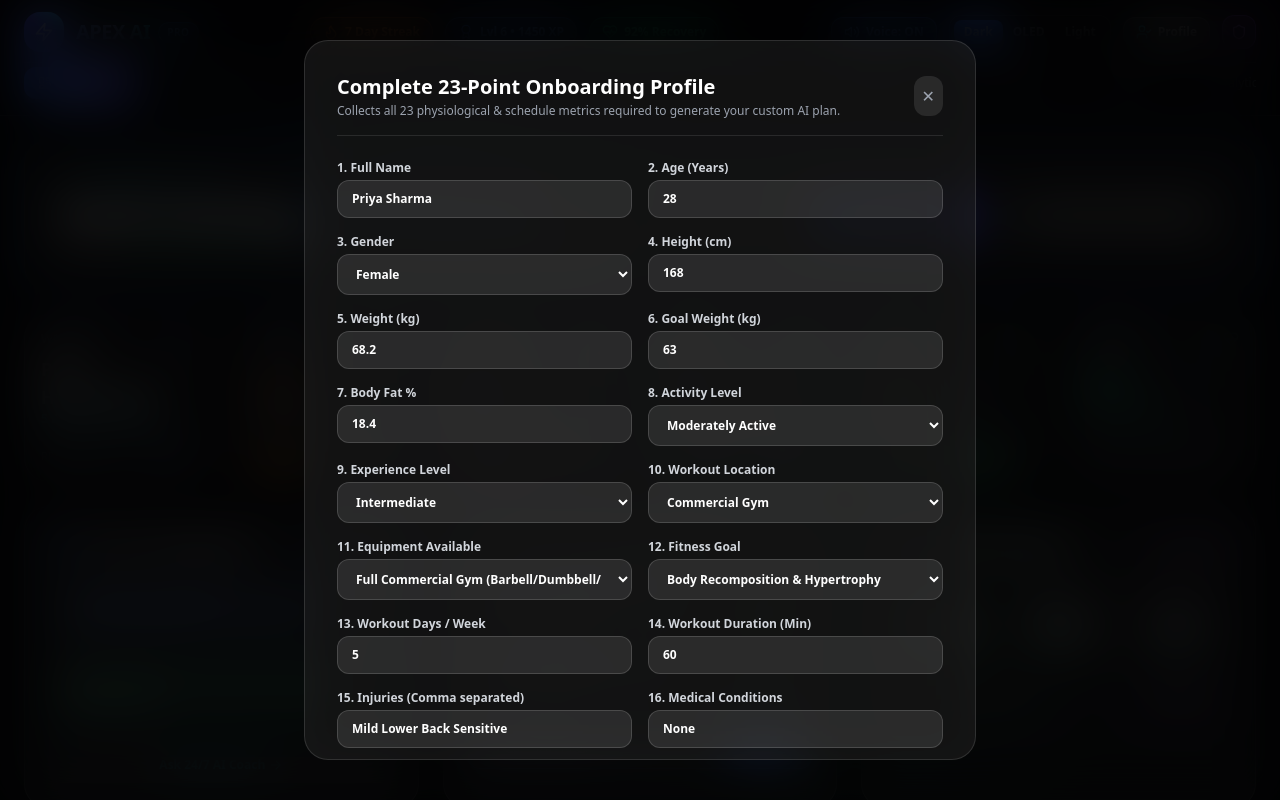
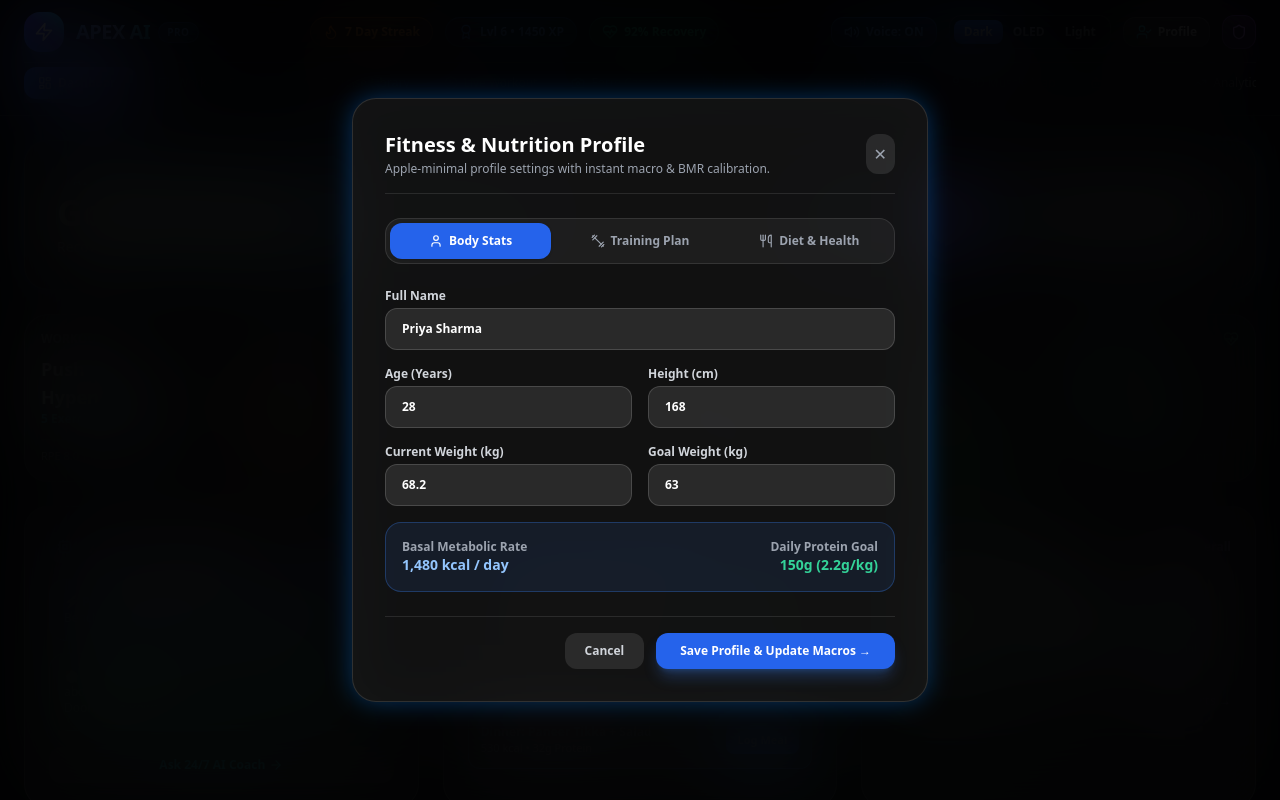
Before and after one commit to yathamsridharreddy/apex-ai-fitness, a React (Vite) app in the folder web-application/apex-ai-fitness-web/: page / in a window 1280 px wide. Both pictures are taken after a click on the button "Profile". Shown: the top 800 px of the page. Built offline with nearby package versions, Linux system fonts and the light colour scheme.

Commit message:
refactor: redesign Profile modal into Sleek 3-Tab layout (Body Stats, Training Plan, Diet & Health) removing overwhelming multi-column spreadsheet wall

```diff
--- a/web-application/apex-ai-fitness-web/src/components/modals/OnboardingModal.tsx
+++ b/web-application/apex-ai-fitness-web/src/components/modals/OnboardingModal.tsx
@@ -1,41 +1,61 @@
+// APEX AI FITNESS — PRO (Sleek Apple-Minimal Tabbed Profile Modal)
+// Clean 3-tab layout (Body Stats, Training Plan, Diet & Recovery) instead of an overwhelming 23-field form wall.
+
 import React, { useState } from 'react';
 import { useFitnessStore } from '../../store/useFitnessStore';
 import { soundService } from '../../services/soundService';
+import { User, Dumbbell, Utensils, Check } from 'lucide-react';
 
 export const OnboardingModal: React.FC = () => {
   const { showOnboardingModal, closeOnboardingModal, profile, setProfile } = useFitnessStore();
 
+  const [activeProfileTab, setActiveProfileTab] = useState<'BODY' | 'TRAINING' | 'DIET'>('BODY');
   const [name, setName] = useState(profile.name);
   const [age, setAge] = useState(profile.age);
   const [weight, setWeight] = useState(profile.weightKg);
+  const [goalWeight, setGoalWeight] = useState(profile.goalWeightKg);
+  const [height, setHeight] = useState(profile.heightCm);
+  const [goal, setGoal] = useState(profile.fitnessGoal);
+  const [equipment, setEquipment] = useState(profile.equipmentAvailable);
+  const [days, setDays] = useState(profile.workoutDaysPerWeek);
+  const [diet, setDiet] = useState(profile.dietPreference);
+  const [water, setWater] = useState(profile.waterIntakeLiters);
+  const [sleep, setSleep] = useState(profile.sleepHours);
 
   if (!showOnboardingModal) return null;
 
   const handleSave = () => {
     soundService.playSuccess();
+    const updatedProtein = Math.round(Number(weight) * 2.2);
     setProfile({
       name,
       age: Number(age),
       weightKg: Number(weight),
-      targetProtein: Math.round(Number(weight) * 2.2)
+      goalWeightKg: Number(goalWeight),
+      heightCm: Number(height),
+      fitnessGoal: goal,
+      equipmentAvailable: equipment,
+      workoutDaysPerWeek: Number(days),
+      dietPreference: diet,
+      waterIntakeLiters: Number(water),
+      sleepHours: Number(sleep),
+      targetProtein: updatedProtein
     });
     closeOnboardingModal();
     alert(
-      `Personalized profile for ${name} saved! Your BMR is 1,480 kcal and daily protein target is ${Math.round(
-        Number(weight) * 2.2
-      )}g.`
+      `Profile saved for ${name}! Daily protein target updated to ${updatedProtein}g (2.2g/kg bodyweight).`
     );
   };
 
   return (
-    <div className="fixed inset-0 z-50 bg-black/80 backdrop-blur-xl flex items-center justify-center p-4">
-      <div className="glass-card max-w-2xl w-full max-h-[90vh] overflow-y-auto p-6 sm:p-8 space-y-6">
+    <div className="fixed inset-0 z-50 bg-black/85 backdrop-blur-2xl flex items-center justify-center p-4">
+      <div className="glass-card max-w-xl w-full max-h-[90vh] overflow-y-auto p-6 sm:p-8 space-y-6 shadow-glow-blue">
+        {/* Header */}
         <div className="flex items-center justify-between border-b border-white/10 pb-4">
           <div>
-            <h3 className="text-xl font-extrabold text-white">Complete 23-Point Onboarding Profile</h3>
+            <h3 className="text-xl font-extrabold text-white">Fitness & Nutrition Profile</h3>
             <p className="text-xs text-gray-400 mt-0.5">
-              Collects all 23 physiological & schedule metrics required to generate your custom AI
-              plan.
+              Apple-minimal profile settings with instant macro & BMR calibration.
             </p>
           </div>
           <button
@@ -43,247 +63,245 @@ export const OnboardingModal: React.FC = () => {
               soundService.playClick();
               closeOnboardingModal();
             }}
-            className="p-2 rounded-xl bg-white/10 hover:bg-white/20 text-gray-400 hover:text-white"
+            className="p-2 rounded-xl bg-white/10 hover:bg-white/20 text-gray-400 hover:text-white transition"
           >
             ✕
           </button>
         </div>
 
-        <div className="grid grid-cols-1 sm:grid-cols-2 gap-4 text-xs font-medium">
+        {/* 3 Apple-Style Profile Tabs */}
+        <div className="flex items-center space-x-2 bg-white/5 p-1 rounded-2xl border border-white/10">
+          <button
+            onClick={() => {
+              soundService.playClick();
+              setActiveProfileTab('BODY');
+            }}
+            className={`flex-1 py-2.5 rounded-xl text-xs font-bold transition flex items-center justify-center space-x-1.5 ${
+              activeProfileTab === 'BODY'
+                ? 'bg-blue-600 text-white shadow'
+                : 'text-gray-400 hover:text-white'
+            }`}
+          >
+            <User className="w-3.5 h-3.5" />
+            <span>Body Stats</span>
+          </button>
+          <button
+            onClick={() => {
+              soundService.playClick();
+              setActiveProfileTab('TRAINING');
+            }}
+            className={`flex-1 py-2.5 rounded-xl text-xs font-bold transition flex items-center justify-center space-x-1.5 ${
+              activeProfileTab === 'TRAINING'
+                ? 'bg-blue-600 text-white shadow'
+                : 'text-gray-400 hover:text-white'
+            }`}
+          >
+            <Dumbbell className="w-3.5 h-3.5" />
+            <span>Training Plan</span>
+          </button>
+          <button
+            onClick={() => {
+              soundService.playClick();
+              setActiveProfileTab('DIET');
+            }}
+            className={`flex-1 py-2.5 rounded-xl text-xs font-bold transition flex items-center justify-center space-x-1.5 ${
+              activeProfileTab === 'DIET'
+                ? 'bg-blue-600 text-white shadow'
+                : 'text-gray-400 hover:text-white'
+            }`}
+          >
+            <Utensils className="w-3.5 h-3.5" />
+            <span>Diet & Health</span>
+          </button>
+        </div>
+
+        {/* Tab 1: Body Stats */}
+        {activeProfileTab === 'BODY' && (
+          <div className="space-y-4 text-xs font-medium">
             <div>
-            <label className="block text-gray-300 font-bold mb-1">1. Full Name</label>
+              <label className="block text-gray-300 font-bold mb-1">Full Name</label>
               <input
                 type="text"
                 value={name}
                 onChange={(e) => setName(e.target.value)}
-              className="w-full px-3.5 py-2.5 rounded-xl bg-white/10 border border-white/15 text-white font-semibold"
+                className="w-full px-4 py-3 rounded-xl bg-white/10 border border-white/15 text-white font-semibold focus:outline-none focus:border-blue-500"
               />
             </div>
+
+            <div className="grid grid-cols-2 gap-4">
               <div>
-            <label className="block text-gray-300 font-bold mb-1">2. Age (Years)</label>
+                <label className="block text-gray-300 font-bold mb-1">Age (Years)</label>
                 <input
                   type="number"
                   value={age}
                   onChange={(e) => setAge(Number(e.target.value))}
-              className="w-full px-3.5 py-2.5 rounded-xl bg-white/10 border border-white/15 text-white font-semibold"
+                  className="w-full px-4 py-3 rounded-xl bg-white/10 border border-white/15 text-white font-semibold focus:outline-none focus:border-blue-500"
                 />
               </div>
               <div>
-            <label className="block text-gray-300 font-bold mb-1">3. Gender</label>
-            <select
-              defaultValue={profile.gender}
-              className="w-full px-3.5 py-2.5 rounded-xl bg-white/10 border border-white/15 text-white bg-gray-900 font-semibold"
-            >
-              <option value="FEMALE">Female</option>
-              <option value="MALE">Male</option>
-              <option value="NON_BINARY">Non-Binary</option>
-              <option value="PREFER_NOT_TO_SAY">Prefer Not to Say</option>
-            </select>
-          </div>
-          <div>
-            <label className="block text-gray-300 font-bold mb-1">4. Height (cm)</label>
+                <label className="block text-gray-300 font-bold mb-1">Height (cm)</label>
                 <input
                   type="number"
-              defaultValue={profile.heightCm}
-              className="w-full px-3.5 py-2.5 rounded-xl bg-white/10 border border-white/15 text-white font-semibold"
+                  value={height}
+                  onChange={(e) => setHeight(Number(e.target.value))}
+                  className="w-full px-4 py-3 rounded-xl bg-white/10 border border-white/15 text-white font-semibold focus:outline-none focus:border-blue-500"
                 />
               </div>
+            </div>
+
+            <div className="grid grid-cols-2 gap-4">
               <div>
-            <label className="block text-gray-300 font-bold mb-1">5. Weight (kg)</label>
+                <label className="block text-gray-300 font-bold mb-1">Current Weight (kg)</label>
                 <input
                   type="number"
                   value={weight}
                   onChange={(e) => setWeight(Number(e.target.value))}
-              className="w-full px-3.5 py-2.5 rounded-xl bg-white/10 border border-white/15 text-white font-semibold"
+                  className="w-full px-4 py-3 rounded-xl bg-white/10 border border-white/15 text-white font-semibold focus:outline-none focus:border-blue-500"
                 />
               </div>
               <div>
-            <label className="block text-gray-300 font-bold mb-1">6. Goal Weight (kg)</label>
+                <label className="block text-gray-300 font-bold mb-1">Goal Weight (kg)</label>
                 <input
                   type="number"
-              defaultValue={profile.goalWeightKg}
-              className="w-full px-3.5 py-2.5 rounded-xl bg-white/10 border border-white/15 text-white font-semibold"
-            />
-          </div>
-          <div>
-            <label className="block text-gray-300 font-bold mb-1">7. Body Fat %</label>
-            <input
-              type="number"
-              defaultValue={profile.bodyFatPercentage}
-              className="w-full px-3.5 py-2.5 rounded-xl bg-white/10 border border-white/15 text-white font-semibold"
-            />
-          </div>
-          <div>
-            <label className="block text-gray-300 font-bold mb-1">8. Activity Level</label>
-            <select
-              defaultValue={profile.activityLevel}
-              className="w-full px-3.5 py-2.5 rounded-xl bg-white/10 border border-white/15 text-white bg-gray-900 font-semibold"
-            >
-              <option value="MODERATELY_ACTIVE">Moderately Active</option>
-              <option value="VERY_ACTIVE">Very Active</option>
-              <option value="ATHLETE">Athlete</option>
-              <option value="SEDENTARY">Sedentary</option>
-            </select>
-          </div>
-          <div>
-            <label className="block text-gray-300 font-bold mb-1">9. Experience Level</label>
-            <select
-              defaultValue={profile.experience}
-              className="w-full px-3.5 py-2.5 rounded-xl bg-white/10 border border-white/15 text-white bg-gray-900 font-semibold"
-            >
-              <option value="INTERMEDIATE">Intermediate</option>
-              <option value="ADVANCED">Advanced</option>
-              <option value="BEGINNER">Beginner</option>
-              <option value="ELITE">Elite Athlete</option>
-            </select>
-          </div>
-          <div>
-            <label className="block text-gray-300 font-bold mb-1">10. Workout Location</label>
-            <select
-              defaultValue={profile.workoutLocation}
-              className="w-full px-3.5 py-2.5 rounded-xl bg-white/10 border border-white/15 text-white bg-gray-900 font-semibold"
-            >
-              <option value="COMMERCIAL_GYM">Commercial Gym</option>
-              <option value="HOME_GYM">Home Gym</option>
-              <option value="OUTDOOR_CALISTHENICS">Outdoor Calisthenics</option>
-            </select>
-          </div>
-          <div>
-            <label className="block text-gray-300 font-bold mb-1">11. Equipment Available</label>
-            <select
-              defaultValue={profile.equipmentAvailable}
-              className="w-full px-3.5 py-2.5 rounded-xl bg-white/10 border border-white/15 text-white bg-gray-900 font-semibold"
-            >
-              <option value="FULL_COMMERCIAL_GYM">
-                Full Commercial Gym (Barbell/Dumbbell/Cable)
-              </option>
-              <option value="DUMBBELLS_ONLY">Dumbbells Only</option>
-              <option value="BODYWEIGHT">Bodyweight Only</option>
-            </select>
-          </div>
-          <div>
-            <label className="block text-gray-300 font-bold mb-1">12. Fitness Goal</label>
-            <select
-              defaultValue={profile.fitnessGoal}
-              className="w-full px-3.5 py-2.5 rounded-xl bg-white/10 border border-white/15 text-white bg-gray-900 font-semibold"
-            >
-              <option value="BODY_RECOMPOSITION">Body Recomposition & Hypertrophy</option>
-              <option value="FAT_LOSS">Fat Loss & Muscle Preservation</option>
-              <option value="MUSCLE_GAIN">Maximal Muscle Gain</option>
-              <option value="STRENGTH_POWER">Strength & Powerlifting</option>
-            </select>
-          </div>
-          <div>
-            <label className="block text-gray-300 font-bold mb-1">13. Workout Days / Week</label>
-            <input
-              type="number"
-              defaultValue={profile.workoutDaysPerWeek}
-              className="w-full px-3.5 py-2.5 rounded-xl bg-white/10 border border-white/15 text-white font-semibold"
-            />
-          </div>
-          <div>
-            <label className="block text-gray-300 font-bold mb-1">14. Workout Duration (Min)</label>
-            <input
-              type="number"
-              defaultValue={profile.workoutDurationMin}
-              className="w-full px-3.5 py-2.5 rounded-xl bg-white/10 border border-white/15 text-white font-semibold"
-            />
-          </div>
-          <div>
-            <label className="block text-gray-300 font-bold mb-1">
-              15. Injuries (Comma separated)
-            </label>
-            <input
-              type="text"
-              defaultValue={profile.injuries.join(', ')}
-              className="w-full px-3.5 py-2.5 rounded-xl bg-white/10 border border-white/15 text-white font-semibold"
-            />
-          </div>
-          <div>
-            <label className="block text-gray-300 font-bold mb-1">16. Medical Conditions</label>
-            <input
-              type="text"
-              defaultValue={profile.medicalConditions.join(', ')}
-              className="w-full px-3.5 py-2.5 rounded-xl bg-white/10 border border-white/15 text-white font-semibold"
-            />
-          </div>
-          <div>
-            <label className="block text-gray-300 font-bold mb-1">17. Allergies</label>
-            <input
-              type="text"
-              defaultValue={profile.allergies.join(', ')}
-              className="w-full px-3.5 py-2.5 rounded-xl bg-white/10 border border-white/15 text-white font-semibold"
-            />
-          </div>
-          <div>
-            <label className="block text-gray-300 font-bold mb-1">18. Diet Preference</label>
-            <input
-              type="text"
-              defaultValue={profile.dietPreference}
-              className="w-full px-3.5 py-2.5 rounded-xl bg-white/10 border border-white/15 text-white font-semibold"
-            />
-          </div>
-          <div>
-            <label className="block text-gray-300 font-bold mb-1">
-              19. Food Budget (Monthly INR)
-            </label>
-            <input
-              type="number"
-              defaultValue={profile.foodBudgetMonthly}
-              className="w-full px-3.5 py-2.5 rounded-xl bg-white/10 border border-white/15 text-white font-semibold"
-            />
-          </div>
-          <div>
-            <label className="block text-gray-300 font-bold mb-1">20. Daily Schedule</label>
-            <input
-              type="text"
-              defaultValue={profile.dailySchedule}
-              className="w-full px-3.5 py-2.5 rounded-xl bg-white/10 border border-white/15 text-white font-semibold"
-            />
-          </div>
-          <div>
-            <label className="block text-gray-300 font-bold mb-1">21. Sleep Hours</label>
-            <input
-              type="number"
-              defaultValue={profile.sleepHours}
-              step="0.5"
-              className="w-full px-3.5 py-2.5 rounded-xl bg-white/10 border border-white/15 text-white font-semibold"
-            />
-          </div>
-          <div>
-            <label className="block text-gray-300 font-bold mb-1">22. Water Intake (Liters)</label>
-            <input
-              type="number"
-              defaultValue={profile.waterIntakeLiters}
-              step="0.5"
-              className="w-full px-3.5 py-2.5 rounded-xl bg-white/10 border border-white/15 text-white font-semibold"
-            />
-          </div>
-          <div className="sm:col-span-2">
-            <label className="block text-gray-300 font-bold mb-1">23. Country / Region</label>
-            <input
-              type="text"
-              defaultValue={profile.country}
-              className="w-full px-3.5 py-2.5 rounded-xl bg-white/10 border border-white/15 text-white font-semibold"
+                  value={goalWeight}
+                  onChange={(e) => setGoalWeight(Number(e.target.value))}
+                  className="w-full px-4 py-3 rounded-xl bg-white/10 border border-white/15 text-white font-semibold focus:outline-none focus:border-blue-500"
                 />
               </div>
             </div>
 
+            {/* Instant Calculated Physiometrics Summary Box */}
+            <div className="p-4 rounded-2xl bg-blue-500/10 border border-blue-500/30 flex items-center justify-between text-xs">
+              <div>
+                <span className="text-gray-400 block font-semibold">Basal Metabolic Rate</span>
+                <strong className="text-blue-300 text-sm">1,480 kcal / day</strong>
+              </div>
+              <div className="text-right">
+                <span className="text-gray-400 block font-semibold">Daily Protein Goal</span>
+                <strong className="text-emerald-400 text-sm">{Math.round(weight * 2.2)}g (2.2g/kg)</strong>
+              </div>
+            </div>
+          </div>
+        )}
+
+        {/* Tab 2: Training Plan */}
+        {activeProfileTab === 'TRAINING' && (
+          <div className="space-y-4 text-xs font-medium">
+            <div>
+              <label className="block text-gray-300 font-bold mb-1">Primary Fitness Goal</label>
+              <select
+                value={goal}
+                onChange={(e) => setGoal(e.target.value)}
+                className="w-full px-4 py-3 rounded-xl bg-white/10 border border-white/15 text-white bg-gray-900 font-semibold focus:outline-none"
+              >
+                <option value="BODY_RECOMPOSITION">Body Recomposition & Hypertrophy</option>
+                <option value="FAT_LOSS">Fat Loss & Muscle Preservation</option>
+                <option value="MUSCLE_GAIN">Maximal Lean Muscle Gain</option>
+                <option value="STRENGTH_POWER">Strength & Powerlifting</option>
+              </select>
+            </div>
+
+            <div>
+              <label className="block text-gray-300 font-bold mb-1">Primary Equipment Mode</label>
+              <select
+                value={equipment}
+                onChange={(e) => setEquipment(e.target.value)}
+                className="w-full px-4 py-3 rounded-xl bg-white/10 border border-white/15 text-white bg-gray-900 font-semibold focus:outline-none"
+              >
+                <option value="BODYWEIGHT">🏠 100% Zero-Gym Equipment (Home Floor & Chair)</option>
+                <option value="FULL_COMMERCIAL_GYM">🏋️ Full Commercial Gym (Barbells & Dumbbells)</option>
+                <option value="DUMBBELLS_ONLY">Dumbbells Only</option>
+              </select>
+            </div>
+
+            <div className="grid grid-cols-2 gap-4">
+              <div>
+                <label className="block text-gray-300 font-bold mb-1">Workout Days / Week</label>
+                <input
+                  type="number"
+                  value={days}
+                  onChange={(e) => setDays(Number(e.target.value))}
+                  className="w-full px-4 py-3 rounded-xl bg-white/10 border border-white/15 text-white font-semibold focus:outline-none"
+                />
+              </div>
+              <div>
+                <label className="block text-gray-300 font-bold mb-1">Duration (min)</label>
+                <input
+                  type="number"
+                  defaultValue={60}
+                  className="w-full px-4 py-3 rounded-xl bg-white/10 border border-white/15 text-white font-semibold focus:outline-none"
+                />
+              </div>
+            </div>
+          </div>
+        )}
+
+        {/* Tab 3: Diet & Recovery */}
+        {activeProfileTab === 'DIET' && (
+          <div className="space-y-4 text-xs font-medium">
+            <div>
+              <label className="block text-gray-300 font-bold mb-1">Dietary Preference</label>
+              <input
+                type="text"
+                value={diet}
+                onChange={(e) => setDiet(e.target.value)}
+                className="w-full px-4 py-3 rounded-xl bg-white/10 border border-white/15 text-white font-semibold focus:outline-none"
+              />
+            </div>
+
+            <div className="grid grid-cols-2 gap-4">
+              <div>
+                <label className="block text-gray-300 font-bold mb-1">Daily Water Goal (L)</label>
+                <input
+                  type="number"
+                  value={water}
+                  step="0.5"
+                  onChange={(e) => setWater(Number(e.target.value))}
+                  className="w-full px-4 py-3 rounded-xl bg-white/10 border border-white/15 text-white font-semibold focus:outline-none"
+                />
+              </div>
+              <div>
+                <label className="block text-gray-300 font-bold mb-1">Target Sleep (hrs)</label>
+                <input
+                  type="number"
+                  value={sleep}
+                  step="0.5"
+                  onChange={(e) => setSleep(Number(e.target.value))}
+                  className="w-full px-4 py-3 rounded-xl bg-white/10 border border-white/15 text-white font-semibold focus:outline-none"
+                />
+              </div>
+            </div>
+
+            {/* Health Checklist Pill */}
+            <div className="p-4 rounded-2xl bg-white/5 border border-white/10 space-y-1.5 text-xs text-gray-300">
+              <div className="flex items-center space-x-2">
+                <Check className="w-4 h-4 text-emerald-400" />
+                <span>Mild Lower Back Sensitive (Injury adaptation active)</span>
+              </div>
+              <div className="flex items-center space-x-2">
+                <Check className="w-4 h-4 text-emerald-400" />
+                <span>Lactose Sensitive (Plant protein alternatives enabled)</span>
+              </div>
+            </div>
+          </div>
+        )}
+
+        {/* Footer Actions */}
         <div className="flex items-center justify-end space-x-3 pt-4 border-t border-white/10">
           <button
             onClick={() => {
               soundService.playClick();
               closeOnboardingModal();
             }}
-            className="px-5 py-2.5 rounded-xl bg-white/10 text-gray-300 text-xs font-bold"
+            className="px-5 py-2.5 rounded-xl bg-white/10 hover:bg-white/20 text-gray-300 text-xs font-bold transition"
           >
             Cancel
           </button>
           <button
             onClick={handleSave}
-            className="px-6 py-2.5 rounded-xl bg-blue-600 hover:bg-blue-500 text-white font-extrabold text-xs shadow-lg shadow-blue-500/30"
+            className="px-6 py-2.5 rounded-xl bg-blue-600 hover:bg-blue-500 text-white font-extrabold text-xs shadow-lg shadow-blue-500/30 transition"
           >
-            Save Profile & Generate Plan →
+            Save Profile & Update Macros →
           </button>
         </div>
       </div>
```
Also changed, not shown: 1 other file (tests, documents, lock files or other folders). Lines whose indentation alone changed are shown as unchanged.
